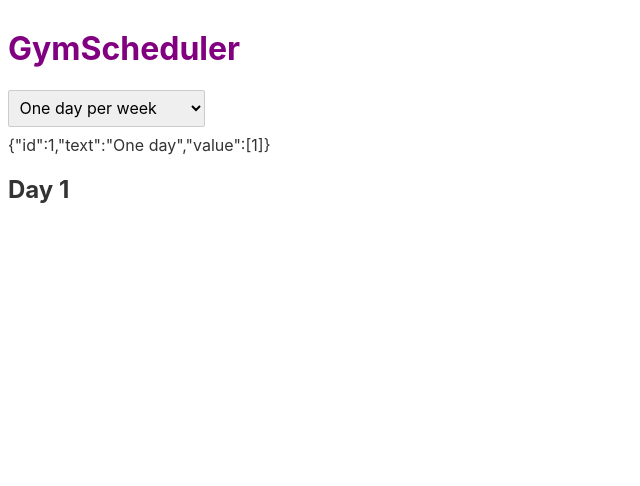
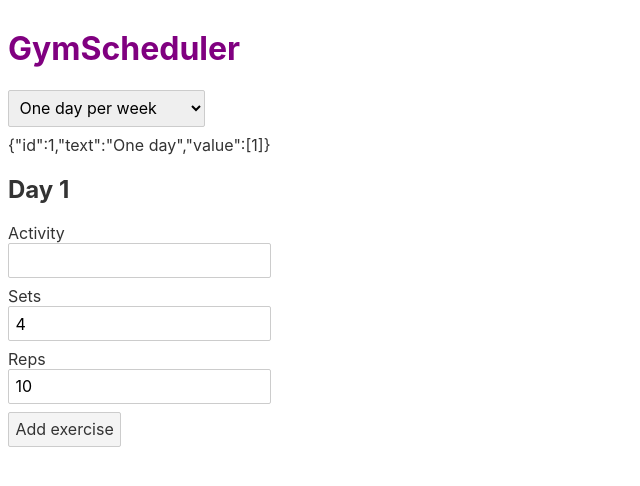
Before and after one commit to Nilmanduil/GymScheduler, a Svelte app: page / in a window 1280 px wide. Shown: the top 486 px of the page, without its empty margins (0-640 px from the left). Built offline with nearby package versions, Linux system fonts and the light colour scheme.

Commit message:
Exercices form

```diff
--- a/src/components/TrainingDayDetails.svelte
+++ b/src/components/TrainingDayDetails.svelte
@@ -6,10 +6,30 @@
         reps: 10
     };
     let exercises = [];
+
+    function handleSubmit() {
+        exercises = [...exercises, { ...exercise }];
+        console.log({ exercises });
+    }
 </script>
 
 <style></style>
 
 <div>
     <h2>{title}</h2>
+    <form on:submit|preventDefault={handleSubmit}>
+        <div>
+            <label for="activity">Activity</label>
+            <input type="text" id="activity" bind:value={exercise.activity} />
+        </div>
+        <div>
+            <label for="sets">Sets</label>
+            <input type="number" id="sets" bind:value={exercise.sets} />
+        </div>
+        <div>
+            <label for="reps">Reps</label>
+            <input type="number" id="reps" bind:value={exercise.reps} />
+        </div>
+        <button type="submit">Add exercise</button>
+    </form>
 </div>
```
